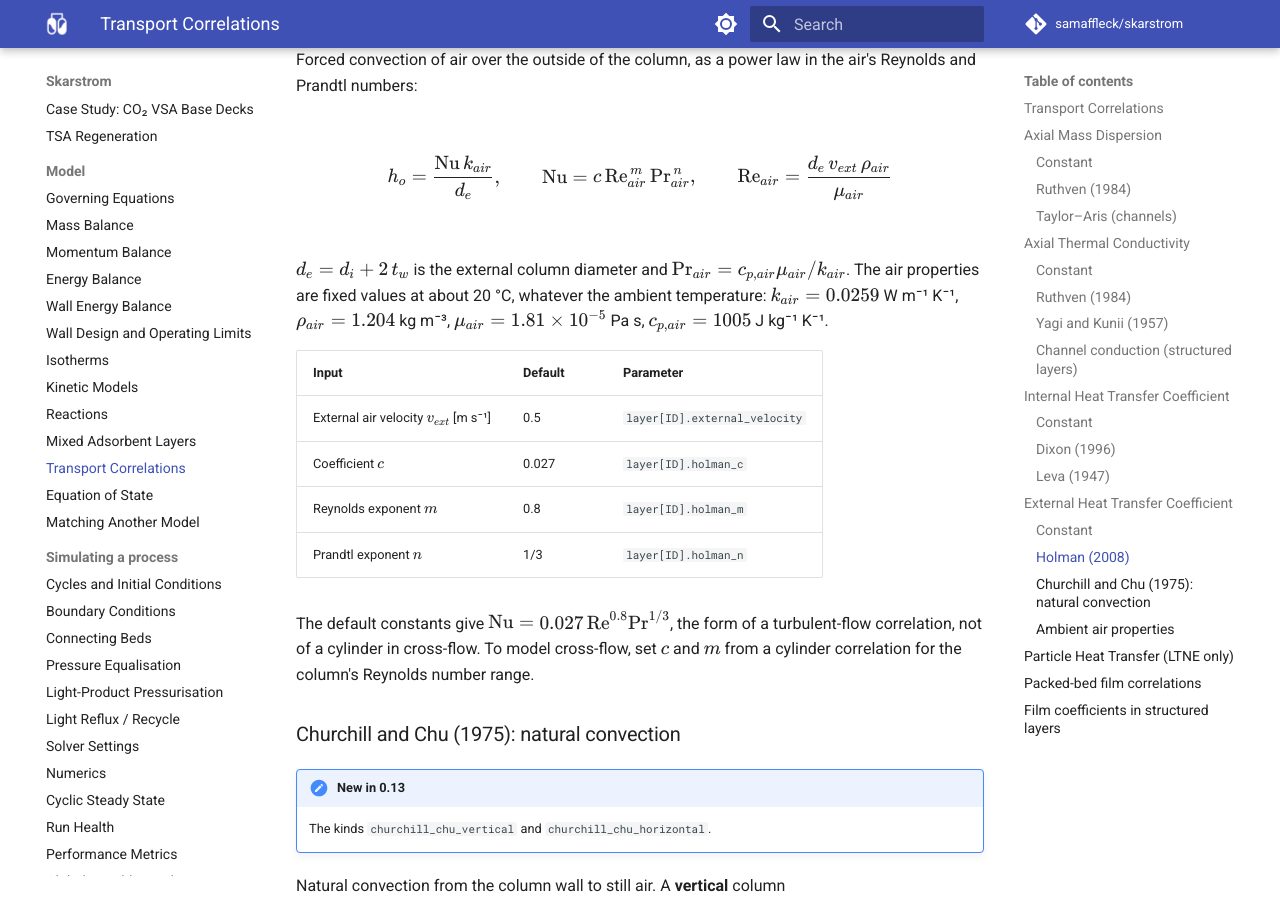
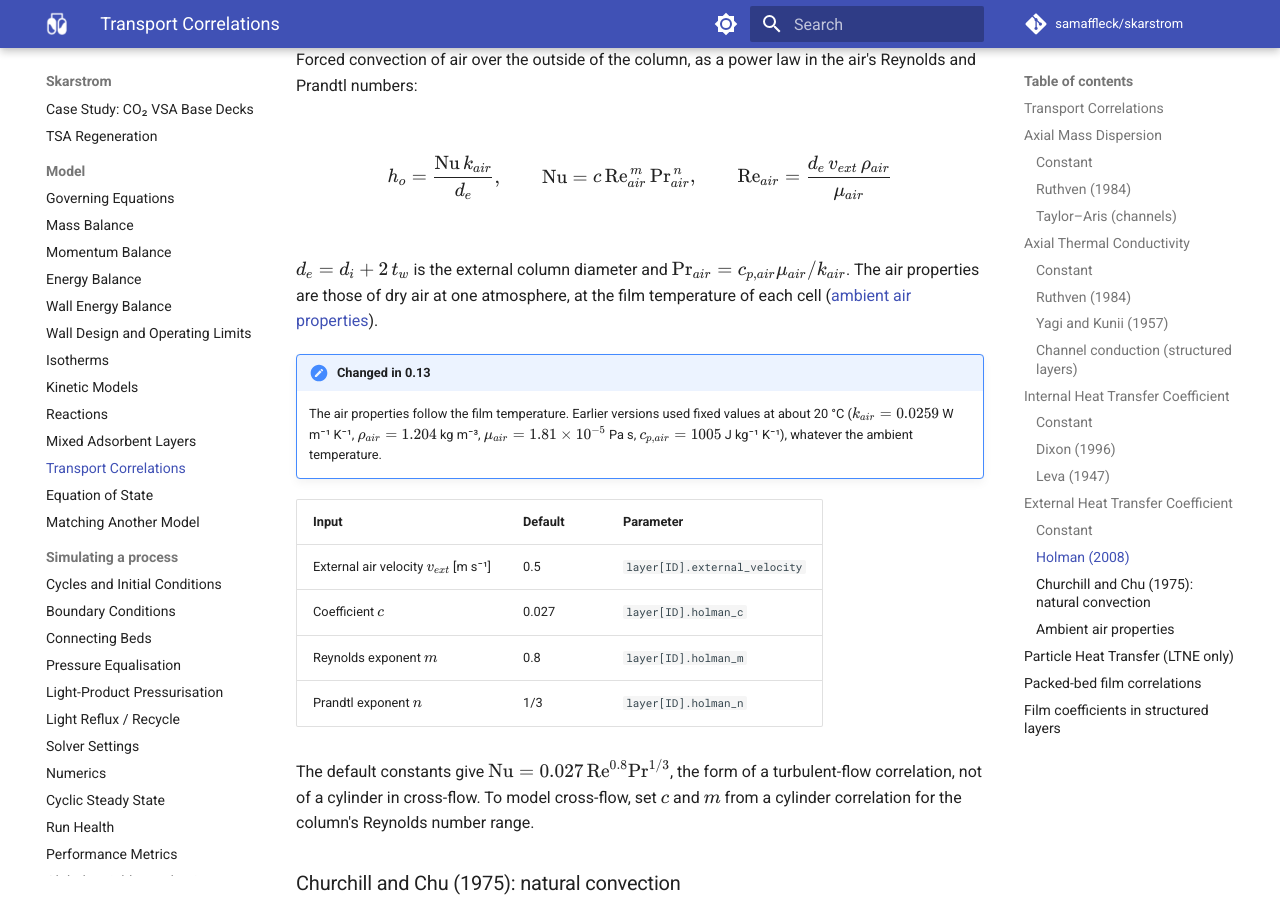
Before and after one commit to samaffleck/skarstrom, an MkDocs documentation site: the page built from docs/transport-correlations.md, in a window 1280 px wide and 900 px high, scrolled down 6292 px. Built offline with MkDocs 1.6.1 and Material for MkDocs 9.7.7, drawn with Linux system fonts in a browser that asks for light colours; comment, search, counter and statistics services are not loaded; some of the changed text lies outside the part shown.

Commit message:
Holman: evaluate the air properties at the film temperature
The forced-convection holman correlation used fixed air properties at
about 20 C. It now takes the viscosity, conductivity, density and
Prandtl number of dry air at the film temperature of each cell from
ambient_air.h (Sutherland's law, ideal gas at 1 atm).

The Ward2022Test paper tests re-save the three Ward decks; their
endpoint summaries move in the 6th significant figure, within the
tests' tolerances.

Co-Authored-By: Claude Opus 5.5 <noreply@anthropic.com>
Claude-Session: https://claude.ai/code/session_01LRbL7Uzjnuzhb4KCPfEw6P
Signed-off-by: Claude <noreply@anthropic.com>

```diff
--- a/docs/transport-correlations.md
+++ b/docs/transport-correlations.md
@@ -182,7 +182,10 @@ $$
 h_o = \frac{\mathrm{Nu}\thinspace k_{air}}{d_e}, \qquad \mathrm{Nu} = c\thinspace \mathrm{Re}_{air}^{\thinspace m}\thinspace \mathrm{Pr}_{air}^{\thinspace n}, \qquad \mathrm{Re}_{air} = \frac{d_e\thinspace v_{ext}\thinspace \rho_{air}}{\mu_{air}}
 $$
 
-$d_e = d_i + 2\thinspace t_w$ is the external column diameter and $\mathrm{Pr}_{air} = c_{p,air}\mu_{air}/k_{air}$. The air properties are fixed values at about 20 °C, whatever the ambient temperature: $k_{air} = 0.0259$ W m⁻¹ K⁻¹, $\rho_{air} = 1.204$ kg m⁻³, $\mu_{air} = 1.81\times10^{-5}$ Pa s, $c_{p,air} = 1005$ J kg⁻¹ K⁻¹.
+$d_e = d_i + 2\thinspace t_w$ is the external column diameter and $\mathrm{Pr}_{air} = c_{p,air}\mu_{air}/k_{air}$. The air properties are those of dry air at one atmosphere, at the film temperature of each cell ([ambient air properties](#ambient-air-properties)).
+
+!!! note "Changed in 0.13"
+    The air properties follow the film temperature. Earlier versions used fixed values at about 20 °C ($k_{air} = 0.0259$ W m⁻¹ K⁻¹, $\rho_{air} = 1.204$ kg m⁻³, $\mu_{air} = 1.81\times10^{-5}$ Pa s, $c_{p,air} = 1005$ J kg⁻¹ K⁻¹), whatever the ambient temperature.
 
 | Input | Default | Parameter |
 |---|---|---|
```
Also changed, not shown: other parts of docs/transport-correlations.md (+1 -1 lines), changelog.d/holman-film-air-properties.md (added, +2 -0 lines), 5 other files.
